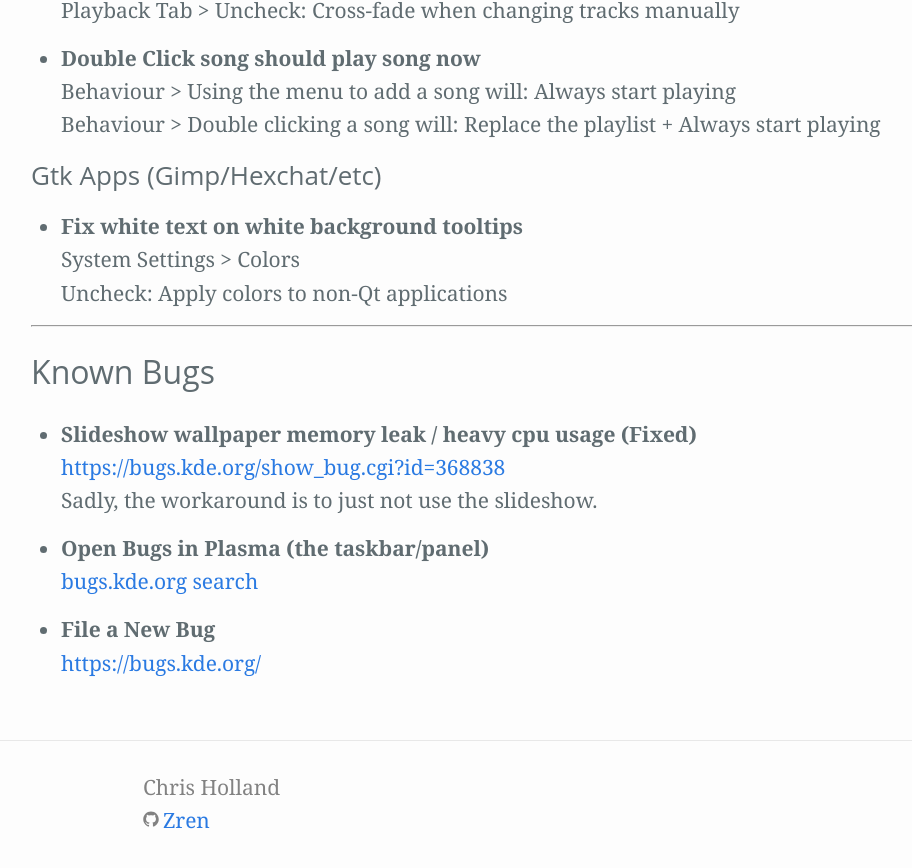
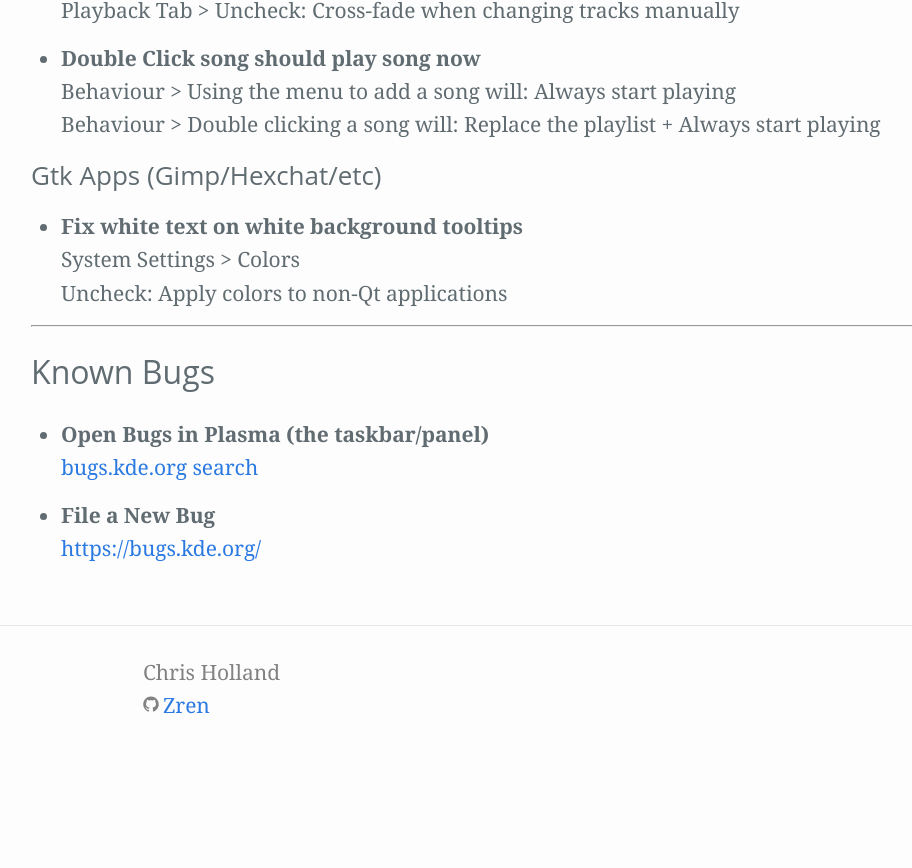
Before and after one commit to Zren/zren.github.io, a Jekyll site: the page built from kde.md, in a window 1280 px wide and 900 px high, scrolled down 15059 px. Shown: the top 868 px of the window, without its empty margins (127-1039 px from the left). Built offline with Jekyll 4.4.1, drawn with Linux system fonts in a browser that asks for light colours; after the commit the page ends 15844 px from its top, so only the background shows below that.

Commit message:
The slideshow mem leak bug is said to be fixed, so don't advertise it.
As it might be caused by something else nowadays.

```diff
--- a/kde.md
+++ b/kde.md
@@ -613,11 +613,6 @@
 # Known Bugs
 
 {% assign i = i | plus: 1 %}
-* {:#bug-{{ i }}} Slideshow wallpaper memory leak / heavy cpu usage (Fixed)
-  <https://bugs.kde.org/show_bug.cgi?id=368838>
-  Sadly, the workaround is to just not use the slideshow.
-
-{% assign i = i | plus: 1 %}
 * Open Bugs in Plasma (the taskbar/panel)
   [bugs.kde.org search](https://bugs.kde.org/buglist.cgi?list_id=1536784&order=bug_id%20DESC&product=plasmashell&product=kdeplasma-addons&product=plasma-nm&product=plasma-pa&product=Plasma%20Vault&product=frameworks-plasma&product=plasma-browser-integration&product=plasma-integration&query_format=advanced)
 
```
